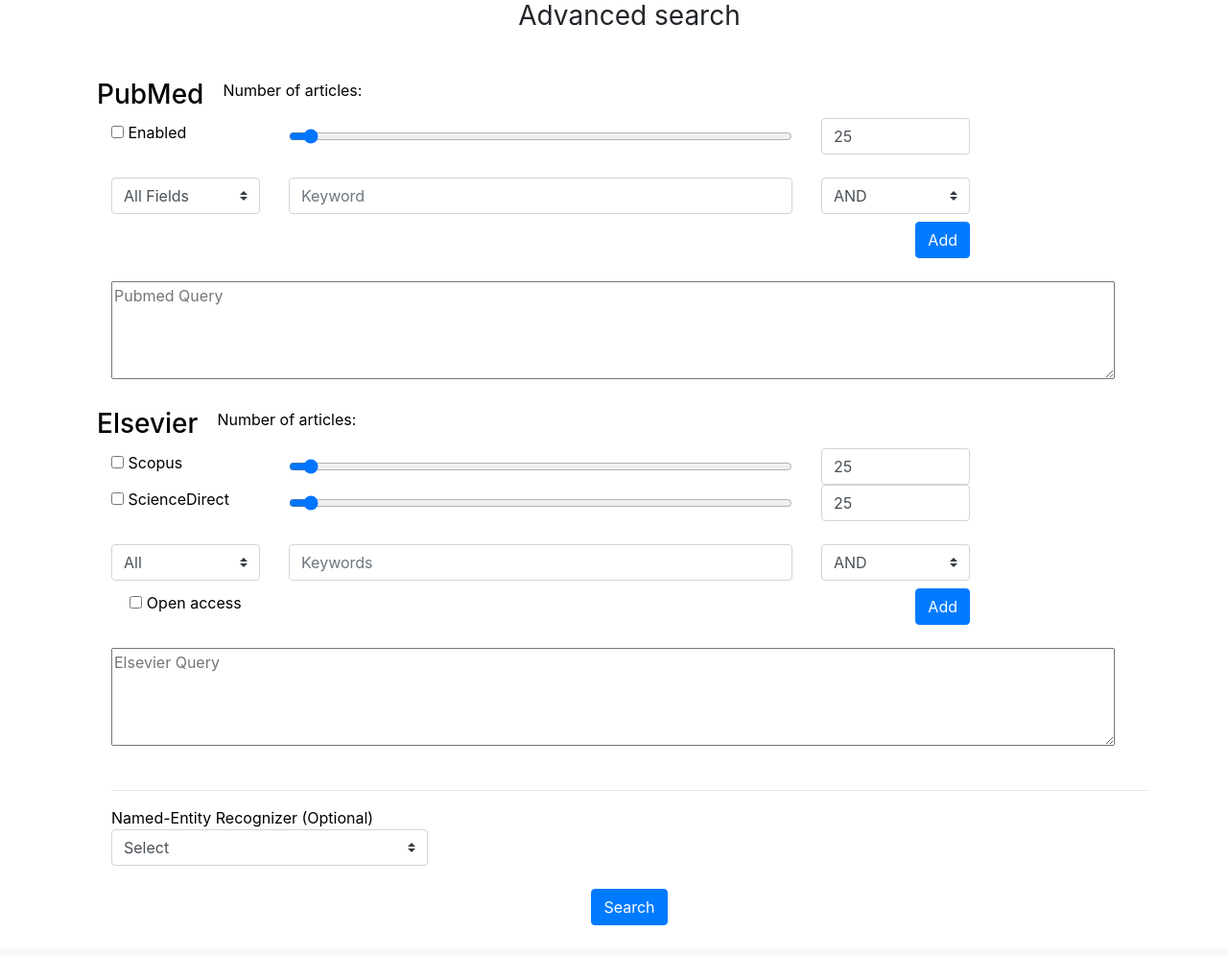
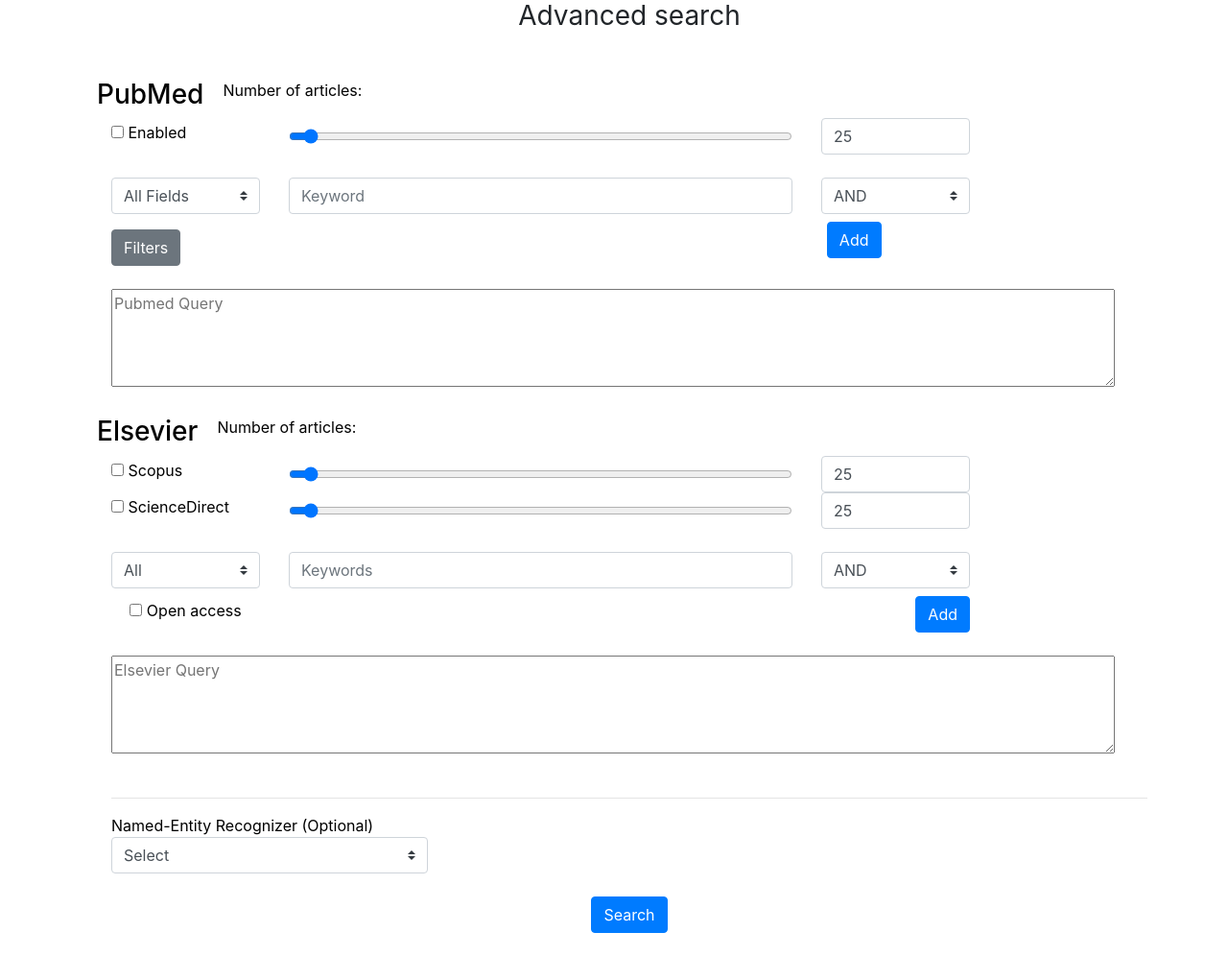
Before and after one commit to omixlab/Mabel, a Flask app: page /articles_extractor_str/ in a window 1280 px wide. Shown: the part 56-1052 px from the top of the page at 96% size. Before the commit the page ends 1020 px from the top, so only its background shows below. Run offline with Flask 3, Linux system fonts and the light colour scheme; a user stored in the database is signed in; some libraries are stand-ins or nearby versions.

Commit message:
pubmed advanced filters

```diff
--- a/src/forms.py
+++ b/src/forms.py
@@ -131,3 +131,9 @@ class SearchArticles(FlaskForm):
     # FlahsText Models
     human = BooleanField("genes_human")
     test = BooleanField("genes_test")
+
+
+class SearchFilters(FlaskForm):
+    fha = BooleanField("Abstract")
+    ffrtf = BooleanField("Free full text")
+    fft = BooleanField("Full text")
--- a/src/routes.py
+++ b/src/routes.py
@@ -4,7 +4,7 @@ from flask_login import login_required, login_user, logout_user
 
 from src import app, db
 from src.models import Users, Results
-from src.forms import LoginForm, RegisterForm, SearchQuery, SearchArticles, AdvancedPubMedQuery, AdvancedElsevierQuery
+from src.forms import LoginForm, RegisterForm, SearchQuery, SearchArticles, AdvancedPubMedQuery, AdvancedElsevierQuery, SearchFilters
 import src.utils.extractor as extractor
 import src.utils.query_constructor as query_constructor
 
@@ -74,6 +74,7 @@ def articles_extractor_str():
     pm_query_form = AdvancedPubMedQuery()
     els_query_form = AdvancedElsevierQuery()
     search_form = SearchArticles()
+    search_filters = SearchFilters()
 
     if request.method == 'POST':
         if 'pm_add_keyword' in request.form:
@@ -93,8 +94,16 @@ def articles_extractor_str():
                 els_query_form.open_access.data
             )
 
+        if 'apply_filters' in request.form:
+            search_form.pubmed_query.data = query_constructor.pubmed_filters(
+                search_form.pubmed_query.data,
+                {search_filters.fha.name: search_filters.fha.data,
+                 search_filters.ffrtf.name: search_filters.ffrtf.data,
+                 search_filters.fft.name: search_filters.fft.data,
+                }
+            )
+
         if 'submit_query' in request.form:
-
             data_tmp = extractor.execute.apply_async((
                 search_form.pubmed_query.data,
                 search_form.elsevier_query.data,
@@ -119,7 +128,7 @@ def articles_extractor_str():
         for err in search_form.errors.values():
             flash(f"Error user register {err}", category="danger")
 
-    return render_template("articles_extractor_str.html", pm_query=pm_query_form, els_query=els_query_form, search_form=search_form)
+    return render_template("articles_extractor_str.html", pm_query=pm_query_form, els_query=els_query_form, search_form=search_form, search_filters=search_filters)
 
 @app.route("/user_area/")
 @login_required
--- a/src/templates/articles_extractor_str.html
+++ b/src/templates/articles_extractor_str.html
@@ -29,8 +29,43 @@ Articles Extractor
                 <div class="col-md-2">{{ pm_query.boolean_pm(class='form-control custom-select')}}</div>
             </div>
             <div class="row">
-                <div class="col-md-10 text-right">
+                <div class="col-md-1">
+                    <button class="btn btn-secondary mt-3" type="button" data-bs-toggle="collapse" data-bs-target="#collapseFilters" aria-expanded="false" aria-controls="collapseFilters">
+                        Filters
+                    </button>
+                </div>
+
+                <div class="col-md-8 text-right">
                     <button type="submit" name="pm_add_keyword" class="btn btn-primary mt-2"> Add </button>
+                </div>
+            </div>
+            <div class="collapse" id="collapseFilters">
+                <br>
+                <div class="card card-body col-md-6">
+                    <nav>
+                        <div class="nav nav-tabs" id="nav-tab" role="tablist">
+                          <button class="nav-link active" id="nav-availability-tab" data-bs-toggle="tab" data-bs-target="#nav-availability" type="button" role="tab" aria-controls="nav-availability" aria-selected="true">Availability</button>
+                          <button class="nav-link" id="nav-type-tab" data-bs-toggle="tab" data-bs-target="#nav-type" type="button" role="tab" aria-controls="nav-type" aria-selected="false">Type</button>
+                          <button class="nav-link" id="nav-age-tab" data-bs-toggle="tab" data-bs-target="#nav-age" type="button" role="tab" aria-controls="nav-age" aria-selected="false">Age</button>
+                          <button class="nav-link" id="nav-language-tab" data-bs-toggle="tab" data-bs-target="#nav-language" type="button" role="tab" aria-controls="nav-language" aria-selected="false">Language</button>
+                          <button class="nav-link" id="nav-others-tab" data-bs-toggle="tab" data-bs-target="#nav-others" type="button" role="tab" aria-controls="nav-others" aria-selected="false">Others</button>
+                        </div>
+                      </nav>
+                      <div class="tab-content" id="nav-tabContent">
+                        <div class="tab-pane fade show active" id="nav-availability" role="tabpanel" aria-labelledby="nav-availability-tab">
+                            <div class="text-left">{{search_filters.fha(class='mt-2')}} Abstract</div>
+                            <div class="text-left">{{search_filters.ffrtf(class='mt-2')}} Free full text</div>
+                            <div class="text-left">{{search_filters.fft(class='mt-2')}} Full text</div>
+                        </div>
+                        <div class="tab-pane fade" id="nav-type" role="tabpanel" aria-labelledby="nav-type-tab">...</div>
+                        <div class="tab-pane fade" id="nav-age" role="tabpanel" aria-labelledby="nav-age-tab">...</div>
+                        <div class="tab-pane fade" id="nav-language" role="tabpanel" aria-labelledby="nav-language-tab">...</div>
+                        <div class="tab-pane fade" id="nav-others" role="tabpanel" aria-labelledby="nav-others-tab">...</div>
+                        <br>
+                        <div class="text-left">
+                            <button type="submit" name="apply_filters" class="btn btn-primary mt-2 "> Apply filters </button>
+                        </div>
+                      </div>
                 </div>
             </div>
             <br>
@@ -116,5 +151,8 @@ Articles Extractor
         });
     </script>
 
+<script src="https://code.jquery.com/jquery-3.6.0.min.js"></script>
+<script src="https://cdn.jsdelivr.net/npm/bootstrap@5.3.0/dist/js/bootstrap.bundle.min.js"></script>
+
 </body>
 {% endblock %}
```
Also changed, not shown: src/utils/query_constructor.py (+9 -5 lines).
